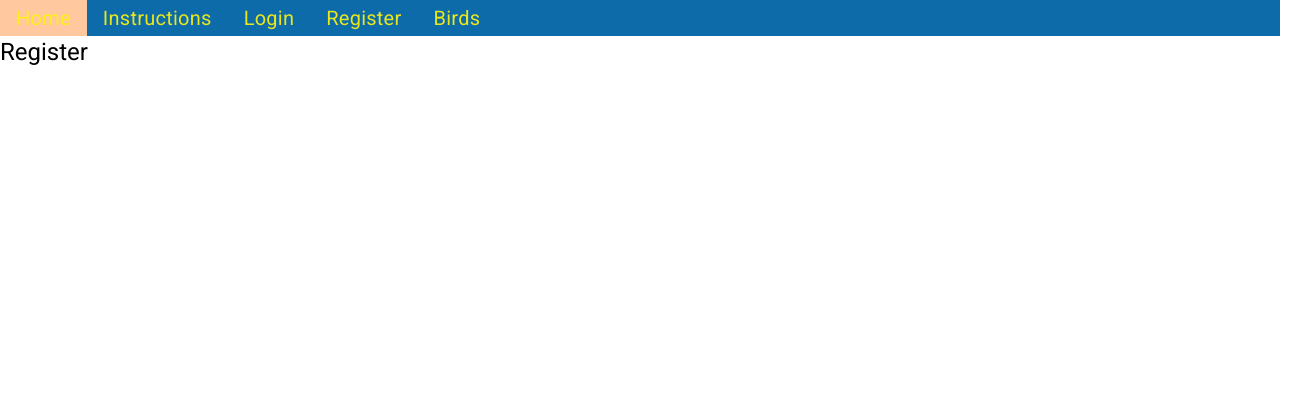
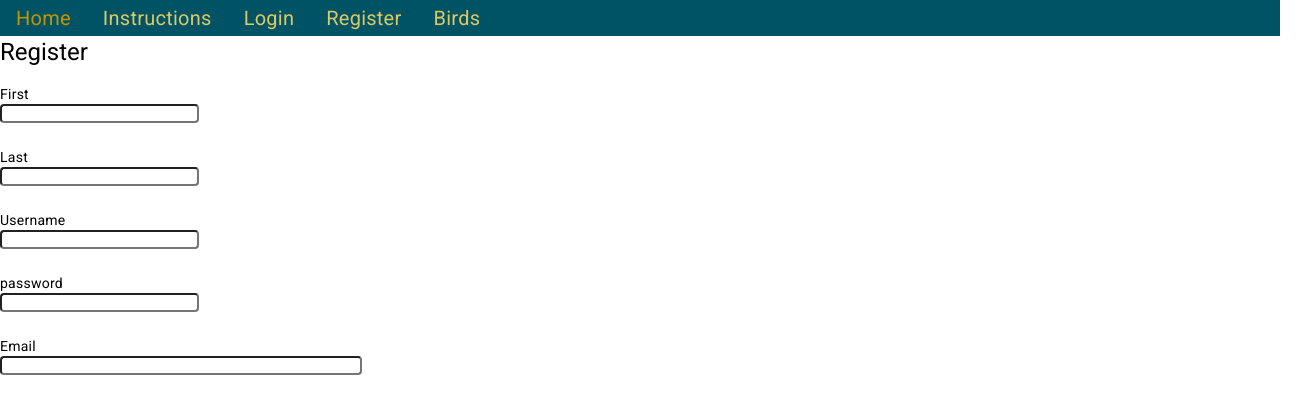
Before and after one commit to kellysun0124/ClippyBird, an Angular app in the folder FrontEnd/: page /register in a window 1280 px wide. Shown: the top 414 px of the page, 1304 px wide, since content can reach past the window. Built offline with nearby package versions, Linux system fonts and the light colour scheme.

Commit message:
login and register page function done

```diff
--- a/FrontEnd/src/app/components/login/login.component.css
+++ b/FrontEnd/src/app/components/login/login.component.css
@@ -0,0 +1,4 @@
+#loginandreg {
+  display: flex;
+  justify-items: flex-start;
+}
--- a/FrontEnd/src/app/components/login/login.component.html
+++ b/FrontEnd/src/app/components/login/login.component.html
@@ -1 +1,27 @@
 <h1>Login</h1>
+
+<form (ngSubmit)="submitLogin()">
+  <ul style="list-style-type:none;">
+    <li>Username</li>
+    <li>  <input type="text" name="username" [(ngModel)]="username" id="Username">    </li>
+    <li>Password</li>
+    <li>  <input type="password" name="password" [(ngModel)]="password" id="Password">    </li>
+    <br>
+    <li id="loginandreg">  <button type="submit">Login</button>
+      <a class="nav-item nav-link" routerLink="/register">Don't have an account? Register here!</a>
+    </li>
+  </ul>
+</form>
+
+
+
+
+<!-- <mat-card>
+  <mat-card-content>
+    <textarea matInput [(ngModel)]="username" id="username"></textarea>
+    <textarea matInput [(ngModel)]="password" id="password"></textarea>
+
+    <button mat-raised-button color="primary" (click)="submitLogin()" id="submitbutton">Submit</button>
+  </mat-card-content>
+
+</mat-card>> -->
--- a/FrontEnd/src/app/components/login/login.component.ts
+++ b/FrontEnd/src/app/components/login/login.component.ts
@@ -7,4 +7,15 @@ import { Component, HostBinding } from '@angular/core';
 })
 export class LoginComponent {
   @HostBinding('attr.data-component-id') componentId = 'login';
+
+  username: string = '';
+  password: string = '';
+
+  submitLogin() {
+    // Handle login info submission
+    console.log('Username:', this.username);
+    console.log('Username:', this.username);
+
+    //send data to server and verify login info with backend
+  }
 }
--- a/FrontEnd/src/app/components/register/register.component.css
+++ b/FrontEnd/src/app/components/register/register.component.css
@@ -0,0 +1,86 @@
+input[type="firstname"],
+input[type="lastname"],
+input[type="username"],
+input[type="password"],
+input[type="email"],
+select {
+  height: 2.75rem;
+}
+input[type="text"],
+input[type="password"],
+input[type="email"],
+input[type="tel"],
+select,
+textarea {
+
+  background-color: transparent;
+  border-radius: 4px;
+  color: inherit;
+  display: block;
+  outline: 0;
+  padding: 0 1rem;
+  text-decoration: none;
+  width: 25%
+}
+form > .fields {
+  display: -moz-flex;
+  display: -webkit-flex;
+  display: -ms-flex;
+  display: flex;
+  -moz-flex-wrap: wrap;
+  -webkit-flex-wrap: wrap;
+  -ms-flex-wrap: wrap;
+  flex-wrap: wrap;
+  width: calc(100% + 3rem);
+  margin: -1.5rem 0 2rem -1.5rem;
+}
+
+  form > .fields > .field {
+    -moz-flex-grow: 0;
+    -webkit-flex-grow: 0;
+    -ms-flex-grow: 0;
+    flex-grow: 0;
+    -moz-flex-shrink: 0;
+    -webkit-flex-shrink: 0;
+    -ms-flex-shrink: 0;
+    flex-shrink: 0;
+    padding: 1.5rem 0 0 1.5rem;
+    width: calc(100% - 1.5rem);
+  }
+
+    form > .fields > .field.half {
+      width: calc(50% - 0.75rem);
+    }
+
+    form > .fields > .field.third {
+      width: calc(100%/3 - 0.5rem);
+    }
+
+    form > .fields > .field.quarter {
+      width: calc(25% - 0.375rem);
+    }
+
+@media screen and (max-width: 480px) {
+
+  form > .fields {
+    width: calc(100% + 3rem);
+    margin: -1.5rem 0 2rem -1.5rem;
+  }
+
+    form > .fields > .field {
+      padding: 1.5rem 0 0 1.5rem;
+      width: calc(100% - 1.5rem);
+    }
+
+      form > .fields > .field.half {
+        width: calc(100% - 1.5rem);
+      }
+
+      form > .fields > .field.third {
+        width: calc(100% - 1.5rem);
+      }
+
+      form > .fields > .field.quarter {
+        width: calc(100% - 1.5rem);
+      }
+}
--- a/FrontEnd/src/app/components/register/register.component.html
+++ b/FrontEnd/src/app/components/register/register.component.html
@@ -1 +1,29 @@
 <h1>Register</h1>
+<form (ngSubmit)="submitRegistration()">
+  <div class="fields">
+    <div class="field half">
+      <label for="firstname">First</label>
+      <input type="text" name="firstname" [(ngModel)]="firstname" id="firstname">
+    </div>
+
+    <div class="field half">
+      <label for="lastname">Last</label>
+      <input type="text" name="lastname" [(ngModel)]="lastname" id="lastname">
+    </div>
+
+    <div class="field half">
+      <label for="username">Username</label>
+      <input type="text" name="username" [(ngModel)]="username" id="username">
+    </div>
+
+    <div class="field half">
+      <label for="password">password</label>
+      <input type="text" name="password" [(ngModel)]="password" id="password">
+    </div>
+
+    <div class="field">
+      <label for="email">Email</label>
+      <input type="text" name="email" [(ngModel)]="username" id="Email">
+    </div>
+  </div>
+</form>
--- a/FrontEnd/src/app/components/register/register.component.ts
+++ b/FrontEnd/src/app/components/register/register.component.ts
@@ -6,5 +6,18 @@ import { Component } from '@angular/core';
   styleUrl: './register.component.css'
 })
 export class RegisterComponent {
+  username: string = '';
+  password: string = '';
+  email: string = '';
+  firstname: string = '';
+  lastname: string = '';
+  submitRegistration() {
+    // this was a test
+    // console.log('Username:', this.username);
+    // console.log('Password:', this.password);
+    // console.log('Email:', this.email);
+    // console.log('Name:', this.name);
 
+    //send data to server and verify login info with backend
+  }
 }
--- a/FrontEnd/src/app/layouts/header/header.component.css
+++ b/FrontEnd/src/app/layouts/header/header.component.css
@@ -1,24 +1,25 @@
 /* Styles for the navigation bar */
 .navbar {
-  background-color: #0d6ba9; /* Dark background color */
-  color: rgb(255, 255, 255); /* Text color */
+  background-color:#005365 ; /* Dark background color */
+
 }
 
 .navbar-nav {
   display: flex;
   flex-direction: row;
   list-style-type: none; /* Removes default list style */
+
 }
 
 .nav-item { /* Changes Login, Register, Home, etc. text */
   padding: 0.5rem 1rem;
   text-decoration: none;
-  color: #fff30de8;
+  color: #dcc963;
   font-size: 20px;
 }
 
 .nav-item:hover {
-  background-color: #ffc89f; /* Darker background color on hover */
+  color: #c29400; /* I made it lighter background color on hover */
 }
 
 /* Additional styles for the navbar-actions */
--- a/FrontEnd/src/styles.css
+++ b/FrontEnd/src/styles.css
@@ -2,3 +2,7 @@
 
 html, body { height: 100%; }
 body { margin: 0; font-family: Roboto, "Helvetica Neue", sans-serif; }
+
+.title {
+  text-align: center;
+}
```
Also changed, not shown: FrontEnd/src/app/app.module.ts (+13 -1 lines).
